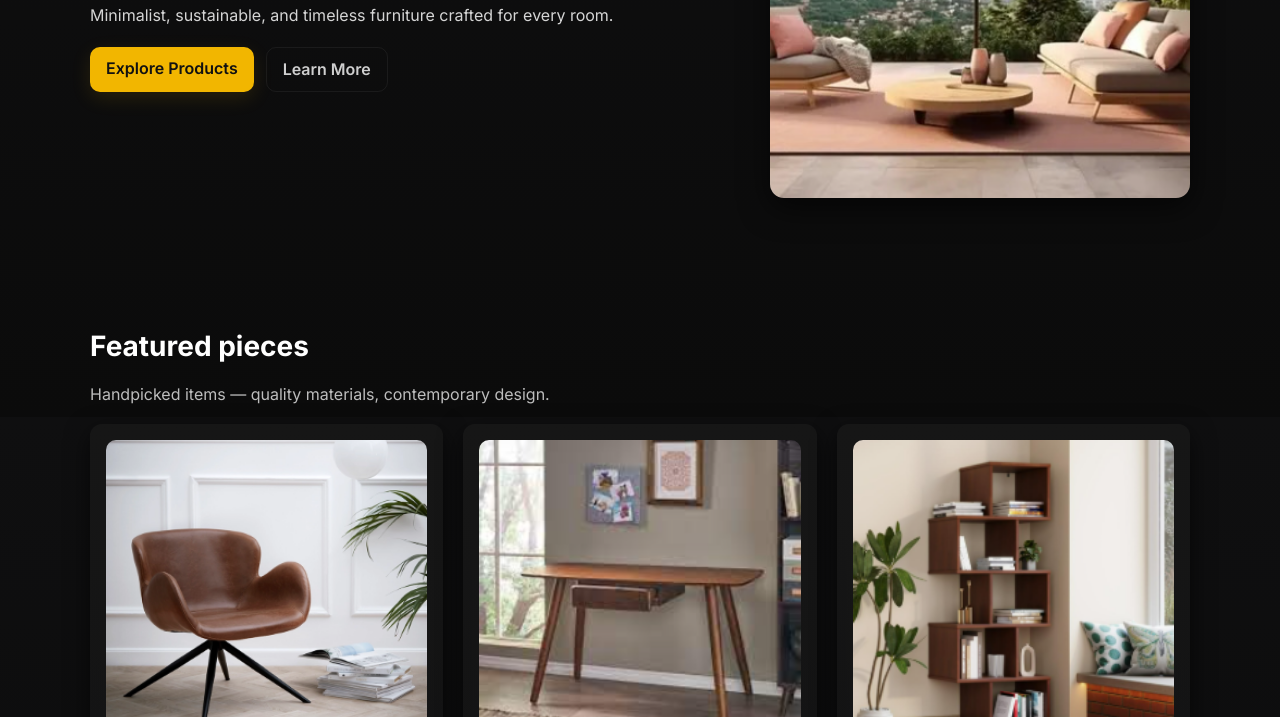
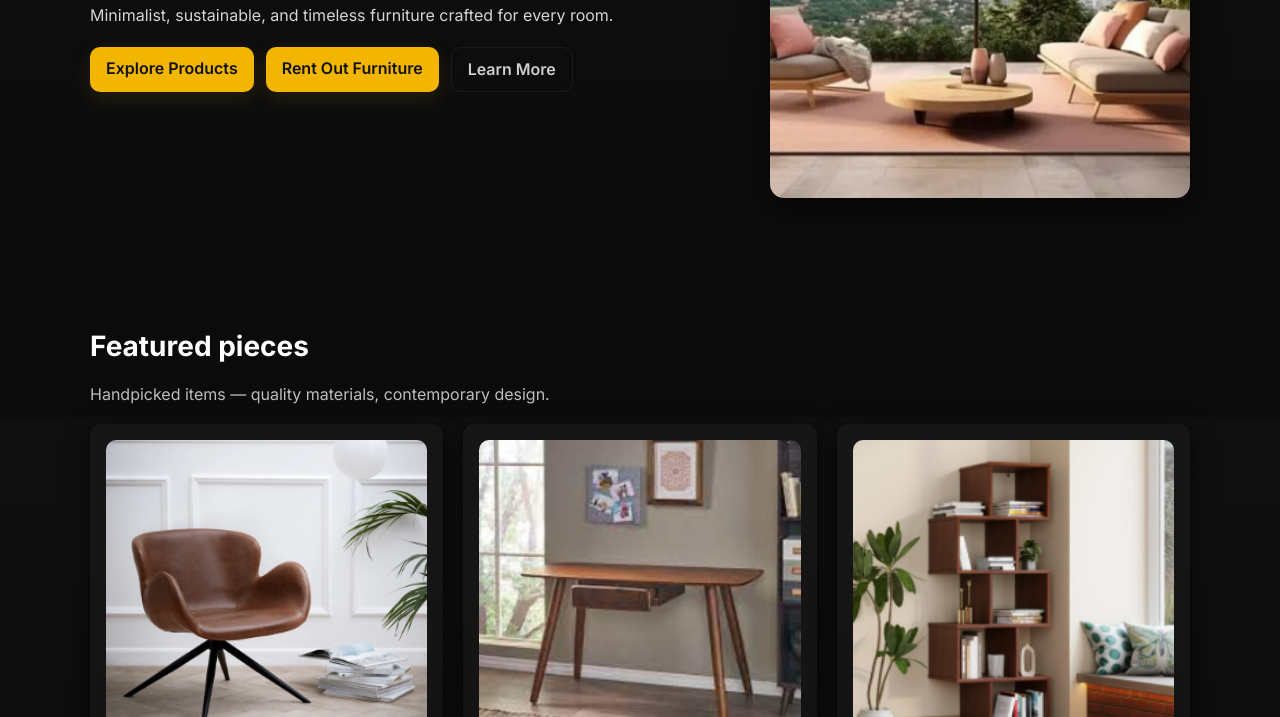
Before and after one commit to ekta16sh/Furniture-website, a plain HTML site: page index.html in a window 1280 px wide. Shown: the part 383-1100 px from the top of the page. Drawn offline with Linux system fonts and the light colour scheme.

Commit message:
Update index.html

```diff
--- a/index.html
+++ b/index.html
@@ -45,6 +45,13 @@
           <p class="lead">Minimalist, sustainable, and timeless furniture crafted for every room.</p>
           <div class="hero-actions">
             <a href="products.html" class="btn primary" onclick="gtag('event','click',{ 'event_category':'Button','event_label':'Explore Products' })">Explore Products</a>
+
+            <!-- RENT OUT FURNITURE button — goes to products.html with rent mode on -->
+            <a href="products.html?rent=true" class="btn primary"
+               onclick="gtag('event','click',{ 'event_category':'Button','event_label':'Rent Out Furniture (Index)' })">
+               Rent Out Furniture
+            </a>
+
             <a href="about.html" class="btn ghost" onclick="gtag('event','click',{ 'event_category':'Button','event_label':'Learn More' })">Learn More</a>
           </div>
         </div>
```
